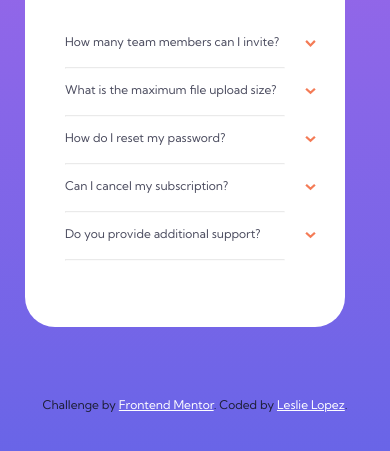
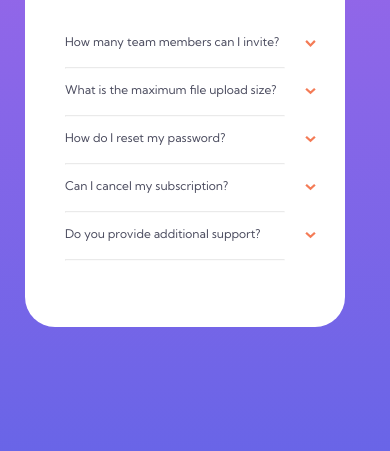
Before and after one commit to LeslieLopez25/faq-accordion-card, a plain HTML site: page index.html in a window 390 px wide. Shown: the part 343-794 px from the top of the page. Drawn offline with Linux system fonts and the light colour scheme.

Commit message:
Removed the attribution

```diff
--- a/index.html
+++ b/index.html
@@ -67,13 +67,6 @@
       <img class="woman-online" src="/images/illustration-woman-online-desktop.svg" alt="woman" />
     </section>
   </main>
-  <footer>
-    <div class="attribution">
-      Challenge by
-      <a href="https://www.frontendmentor.io?ref=challenge" target="_blank">Frontend Mentor</a>. Coded by <a
-        href="#">Leslie Lopez</a>.
-    </div>
-  </footer>
   <script src="app.js"></script>
 </body>
 
--- a/styles.css
+++ b/styles.css
@@ -154,17 +154,6 @@ h1 {
   display: none;
 }
 
-.attribution {
-  font-size: 1rem;
-  text-align: center;
-  position: relative;
-  top: 37.5rem;
-}
-
-.attribution a {
-  color: hsl(0, 0%, 100%);
-}
-
 /* Media Queries */
 @media screen and (max-width: 31.25em) {
   h1 {
@@ -229,11 +218,6 @@ h1 {
   .pattern {
     display: none;
   }
-
-  .attribution {
-    position: relative;
-    top: 61.66rem;
-  }
 }
 
 @media screen and (min-width: 90em) {
@@ -278,9 +262,4 @@ h1 {
     top: -31.66rem;
     left: -68.75rem;
   }
-
-  .attribution {
-    position: relative;
-    top: 61.66rem;
-  }
 }
```
